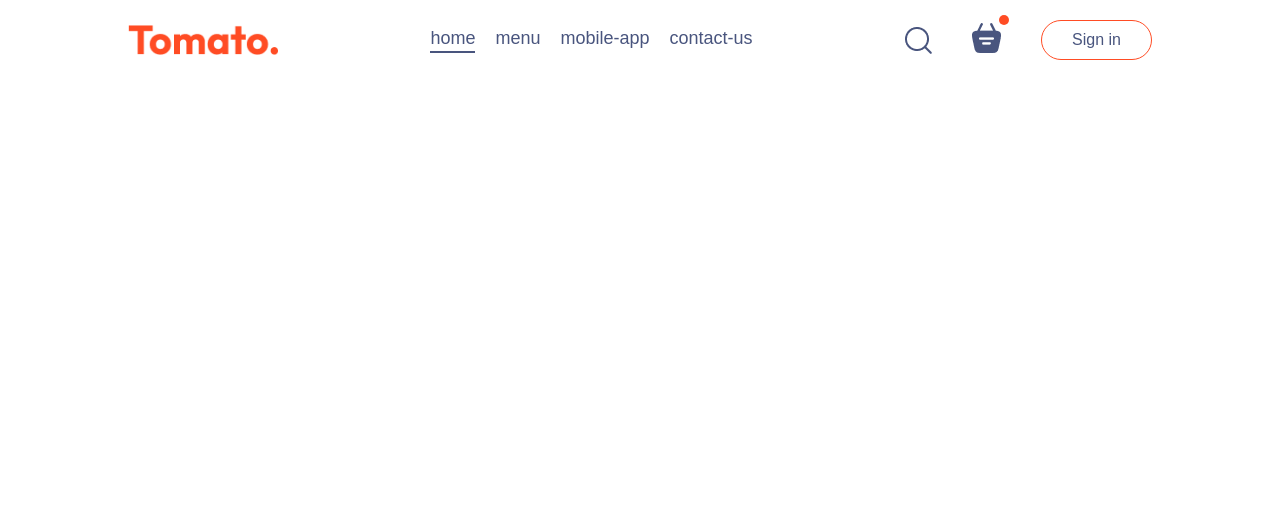
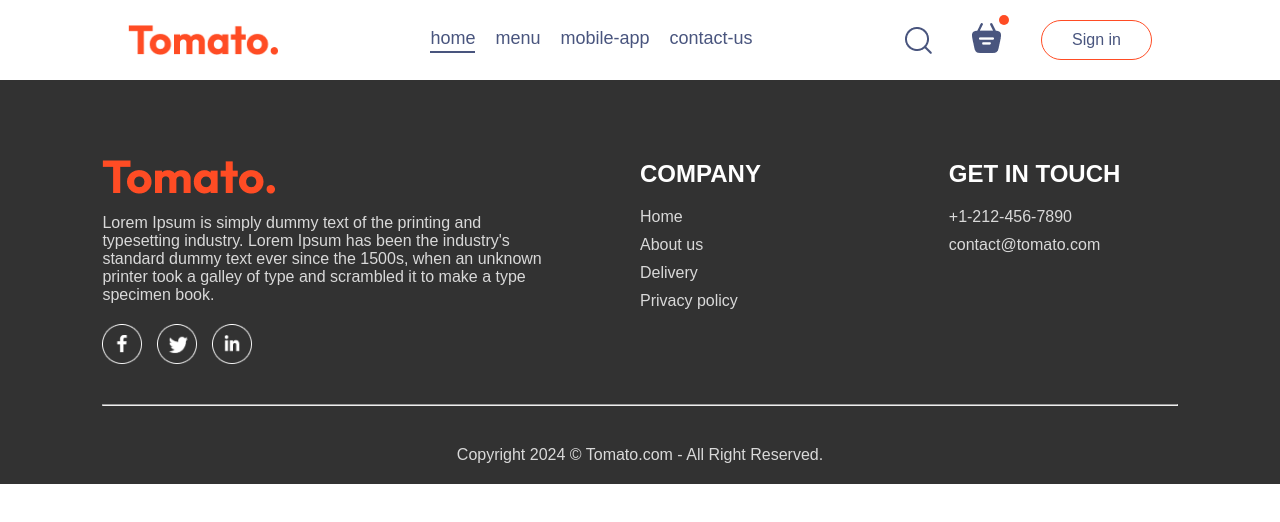
Before and after one commit to Rajakoushik63/FoodDelivary, a React (Vite) app: page /order in a window 1280 px wide. Shown: the top 522 px of the page. Built offline with nearby package versions, Linux system fonts and the light colour scheme.

Commit message:
added footer and AppDowloader file and updated the app.jsx

```diff
--- a/src/App.jsx
+++ b/src/App.jsx
@@ -3,9 +3,11 @@ import Navbar from "./components/Navbar/Navbar";
 import Home from "./components/Home/Home";
 import Cart from "./components/Cart/Cart";
 import PlaceOrder from "./components/PlaceOrder/PlaceOrder";
+import Footer from "./components/Footer/Footer";
 
 const App = () => {
   return (
+    <>
       <div className="app">
         <Navbar />
         <Routes>
@@ -14,6 +16,8 @@ const App = () => {
           <Route path="/order" element={<PlaceOrder />} />
         </Routes>
       </div>
+      <Footer />
+    </>
   );
 };
 
--- a/src/components/FoodItem/FoodItem.jsx
+++ b/src/components/FoodItem/FoodItem.jsx
@@ -2,11 +2,10 @@ import "./FoodItem.css";
 import { assets } from "../../assets/assets";
 import PropTypes from "prop-types";
 import { useContext } from "react";
-import { StoreContextProvider } from "../context/StoreContextProvider";
+import { StoreContext } from "../context/StoreContext";
 
 const FoodItem = ({ image, name, price, desc, id }) => {
-  const [cartItems, addToCart, removeFromCart] =
-    useContext(StoreContextProvider);
+  const { cartItems, addToCart, removeFromCart } = useContext(StoreContext);
   return (
     <div className="food-item">
       <div className="food-item-img-container">
--- /dev/null
+++ b/src/components/Footer/Footer.css
@@ -0,0 +1,60 @@
+.footer {
+  color: #d9d9d9;
+  background-color: #323232;
+  display: flex;
+  flex-direction: column;
+  align-items: center;
+  gap: 20px;
+  padding: 20px 8vw;
+  padding-top: 80px;
+}
+.footer-content {
+  width: 100%;
+  display: grid;
+  grid-template-columns: 2fr 1fr 1fr;
+  gap: 80px;
+}
+.footer-content-left,
+.footer-content-center,
+.footer-content-right {
+  display: flex;
+  flex-direction: column;
+  align-items: start;
+  gap: 20px;
+}
+.footer-content-left ul li,
+.footer-content-center ul li,
+.footer-content-right ul li {
+  margin-bottom: 10px;
+  list-style: none;
+}
+.footer-content-left h2,
+.footer-content-center h2,
+.footer-content-right h2 {
+  color: white;
+}
+.footer-social-icons img {
+  width: 40px;
+}
+.footer-social-icons {
+  display: flex;
+  gap: 15px;
+}
+.footer li {
+  cursor: pointer;
+}
+.footer hr {
+  width: 100%;
+  height: 2px;
+  margin: 20px 0px;
+}
+@media (max-width: 750px) {
+  .footer-content {
+    display: flex;
+    flex-direction: column;
+    gap: 35px;
+  }
+  .footer-copyright {
+    text-align: center;
+  }
+}
--- /dev/null
+++ b/src/components/Footer/Footer.jsx
@@ -0,0 +1,48 @@
+// import React from 'react'
+import "./Footer.css";
+import { assets } from "../../assets/assets";
+
+const Footer = () => {
+  return (
+    <div className="footer" id="footer">
+      <div className="footer-content">
+        <div className="footer-content-left">
+          <img src={assets.logo} alt="" />
+          <p>
+            Lorem Ipsum is simply dummy text of the printing and typesetting
+            industry. Lorem Ipsum has been the industry&apos;s standard dummy
+            text ever since the 1500s, when an unknown printer took a galley of
+            type and scrambled it to make a type specimen book.
+          </p>
+          <div className="footer-social-icons">
+            <img src={assets.facebook_icon} alt="" />
+            <img src={assets.twitter_icon} alt="" />
+            <img src={assets.linkedin_icon} alt="" />
+          </div>
+        </div>
+        <div className="footer-content-center">
+          <h2>COMPANY</h2>
+          <ul>
+            <li>Home</li>
+            <li>About us</li>
+            <li>Delivery</li>
+            <li>Privacy policy</li>
+          </ul>
+        </div>
+        <div className="footer-content-right">
+          <h2>GET IN TOUCH</h2>
+          <ul>
+            <li>+1-212-456-7890</li>
+            <li>contact@tomato.com</li>
+          </ul>
+        </div>
+      </div>
+      <hr />
+      <p className="footer-copyright">
+        Copyright 2024 © Tomato.com - All Right Reserved.
+      </p>
+    </div>
+  );
+};
+
+export default Footer;
```
Also changed, not shown: src/components/AppDowload/AppDowload.jsx (added, +20 -0 lines), src/components/AppDowload/AppDownload.css (added, +21 -0 lines). Lines whose indentation alone changed are shown as unchanged.
